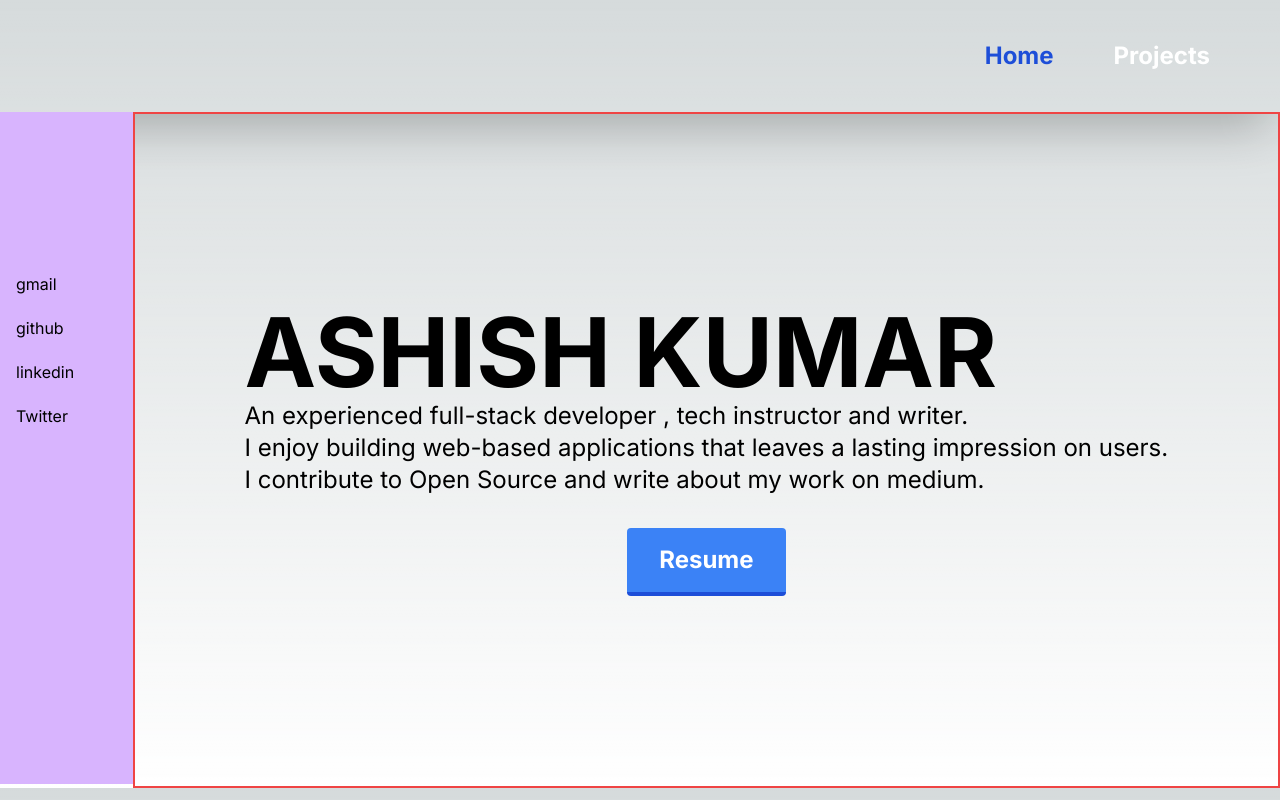
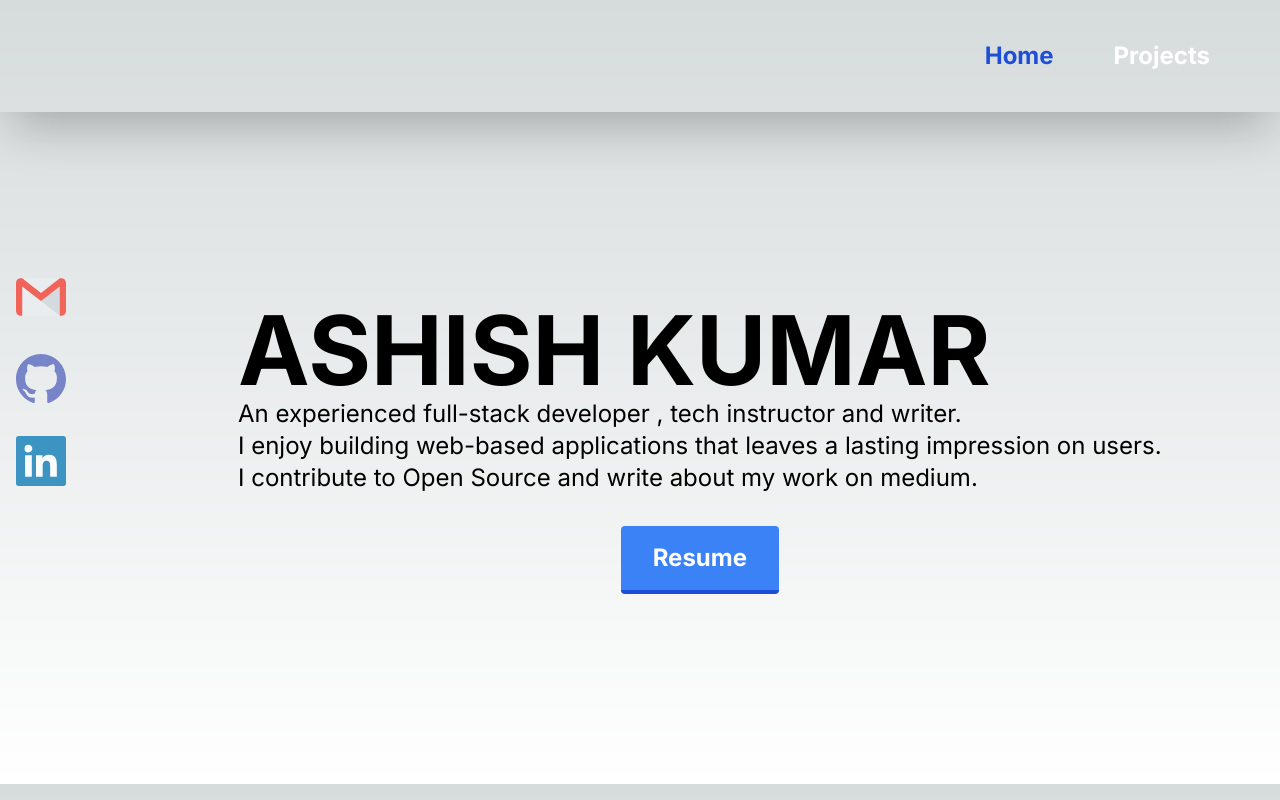
Before and after one commit to webdev-ashishk/portfolio-with-nextjs, a Next.js app: page / in a window 1280 px wide. Built offline with nearby package versions, Linux system fonts and the light colour scheme.

Commit message:
side bar ready to merge

```diff
--- a/app/page.js
+++ b/app/page.js
@@ -1,17 +1,68 @@
 import Image from "next/image";
+import Link from "next/link";
 
 export default function Home() {
   return (
     <main className="flex">
-      <div className="sidebar grid grid-cols-2 h-[84vh] bg-purple-300 place-items-baseline">
-        <ul className="grid gap-5 pl-4 pt-40">
-          <li>gmail</li>
-          <li>github</li>
-          <li>linkedin</li>
-          <li>Twitter</li>
+      <div className="sidebar grid grid-cols-2 h-[84vh] place-items-baseline opacity-80">
+        <ul className="grid gap-8 pl-4 pt-40">
+          <svg
+            xmlns="http://www.w3.org/2000/svg"
+            viewBox="0 0 16 16"
+            id="gmail"
+            width={50}
+            height={50}
+            className="cursor-pointer"
+          >
+            <Link href="https://google.com">
+              <path fill="#ECEFF1" d="M2 2h12v12H2z"></path>
+              <path fill="#CFD8DC" d="M8 9.262 14 14V4.646z"></path>
+              <path
+                fill="#F44336"
+                d="M14.5 2H14L8 6.738 2 2h-.5A1.5 1.5 0 0 0 0 3.5v9A1.5 1.5 0 0 0 1.5 14H2V4.646l6 4.615 6-4.616V14h.5a1.5 1.5 0 0 0 1.5-1.5v-9A1.5 1.5 0 0 0 14.5 2z"
+              ></path>
+            </Link>
+          </svg>
+          {/* github */}
+          <svg
+            xmlns="http://www.w3.org/2000/svg"
+            viewBox="0 0 16 16"
+            id="github"
+            width={50}
+            height={50}
+            className="cursor-pointer"
+          >
+            <Link href="https://facebook.com">
+              <path
+                fill="#5C6BC0"
+                d="M7.999 0C3.582 0 0 3.596 0 8.032a8.031 8.031 0 0 0 5.472 7.621c.4.074.546-.174.546-.387 0-.191-.007-.696-.011-1.366-2.225.485-2.695-1.077-2.695-1.077-.363-.928-.888-1.175-.888-1.175-.727-.498.054-.488.054-.488.803.057 1.225.828 1.225.828.714 1.227 1.873.873 2.329.667.072-.519.279-.873.508-1.074-1.776-.203-3.644-.892-3.644-3.969 0-.877.312-1.594.824-2.156-.083-.203-.357-1.02.078-2.125 0 0 .672-.216 2.2.823a7.633 7.633 0 0 1 2.003-.27 7.65 7.65 0 0 1 2.003.271c1.527-1.039 2.198-.823 2.198-.823.436 1.106.162 1.922.08 2.125.513.562.822 1.279.822 2.156 0 3.085-1.87 3.764-3.652 3.963.287.248.543.738.543 1.487 0 1.074-.01 1.94-.01 2.203 0 .215.144.465.55.386A8.032 8.032 0 0 0 16 8.032C16 3.596 12.418 0 7.999 0z"
+              ></path>
+            </Link>
+          </svg>
+          {/* linked  */}
+          <svg
+            xmlns="http://www.w3.org/2000/svg"
+            viewBox="0 0 72 72"
+            id="linkedin"
+            width={50}
+            height={50}
+            className="cursor-pointer"
+          >
+            <Link href="https://microsoft.com">
+              <g fill="none" fill-rule="evenodd">
+                <g>
+                  <rect width="72" height="72" fill="#117EB8" rx="4"></rect>
+                  <path
+                    fill="#FFF"
+                    d="M13.139 27.848h9.623V58.81h-9.623V27.848zm4.813-15.391c3.077 0 5.577 2.5 5.577 5.577 0 3.08-2.5 5.581-5.577 5.581a5.58 5.58 0 1 1 0-11.158zm10.846 15.39h9.23v4.231h.128c1.285-2.434 4.424-5 9.105-5 9.744 0 11.544 6.413 11.544 14.75V58.81h-9.617V43.753c0-3.59-.066-8.209-5-8.209-5.007 0-5.776 3.911-5.776 7.95V58.81h-9.615V27.848z"
+                  ></path>
+                </g>
+              </g>
+            </Link>
+          </svg>
         </ul>
       </div>
-      <div className="item border-2 border-red-500 grid w-full">
+      <div className="item grid w-full">
         <div className="grid place-content-center h-[84vh]">
           <h1 className="text-8xl font-bold">ASHISH KUMAR</h1>
           <div className="flex justify-center">
```
